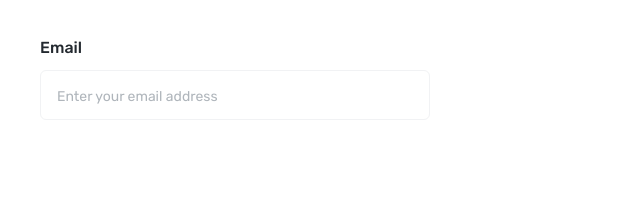
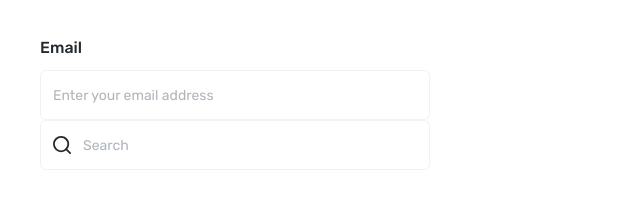
Before and after one commit to VKormylo/linkumo, a React (Vite) app in the folder linkumo-client/: page /componentsPreview in a window 1280 px wide. Shown: the part 120-324 px from the top of the page, without its empty margins (0-640 px from the left). Built offline with nearby package versions, Linux system fonts and the light colour scheme.

Commit message:
fix: added iconEnd and iconStart to input component

```diff
--- a/linkumo-client/src/components/input/Input.tsx
+++ b/linkumo-client/src/components/input/Input.tsx
@@ -10,6 +10,8 @@ type InputProps = {
   maxLength?: number
   required?: boolean
   className?: TailwindStyles
+  iconStart?: React.ReactNode
+  iconEnd?: React.ReactNode
 }
 
 const Input: React.FC<InputProps> = ({
@@ -20,7 +22,9 @@ const Input: React.FC<InputProps> = ({
   onChange,
   maxLength,
   required = false,
-  className
+  className,
+  iconStart,
+  iconEnd
 }) => {
   return (
     <div className="flex flex-col gap-2.5">
@@ -29,6 +33,15 @@ const Input: React.FC<InputProps> = ({
           {label}
         </label>
       )}
+      <div
+        className={`flex h-[50px] items-center rounded-md border-1 border-primary-100 bg-white px-3 text-primary-800 focus-within:bg-primary-50 ${className}`}
+      >
+        {iconStart && (
+          <span className="mr-3 flex h-[18px] w-[18px] items-center text-primary-800">
+            {iconStart}
+          </span>
+        )}
+
         <input
           type={type}
           value={value}
@@ -36,8 +49,15 @@ const Input: React.FC<InputProps> = ({
           onChange={(e) => onChange(e.target.value)}
           maxLength={maxLength}
           required={required}
-        className={`h-[50px] rounded-md border-1 border-primary-100 px-4 text-primary-800 placeholder:text-sm placeholder:text-primary-400 focus:bg-primary-50 ${className}`}
+          className="flex-1 bg-transparent text-primary-800 placeholder:text-sm placeholder:text-primary-400 focus:outline-none"
         />
+
+        {iconEnd && (
+          <span className="ml-3 flex h-[18px] w-[18px] items-center text-primary-800">
+            {iconEnd}
+          </span>
+        )}
+      </div>
     </div>
   )
 }
--- a/linkumo-client/src/pages/components-preview-page/ComponentsPreview.tsx
+++ b/linkumo-client/src/pages/components-preview-page/ComponentsPreview.tsx
@@ -1,8 +1,10 @@
 import { useState } from 'react'
 import Input from '~/components/input/Input'
+import SearchIcon from '~/assets//icons/search.svg?react'
 
 const ComponentsPreview = () => {
   const [inputValue, setInputValue] = useState('')
+  const [searchValue, setSearchValue] = useState('')
 
   return (
     <div>
@@ -18,6 +20,13 @@ const ComponentsPreview = () => {
           onChange={setInputValue}
           className="w-[390px]"
         />
+        <Input
+          value={searchValue}
+          placeholder="Search"
+          onChange={setSearchValue}
+          className="w-[390px]"
+          iconStart={<SearchIcon />}
+        />
       </div>
     </div>
   )
```
Also changed, not shown: linkumo-client/src/assets/icons/search.svg (added), 1 other file (tests, documents, lock files or other folders). Lines whose indentation alone changed are shown as unchanged.
